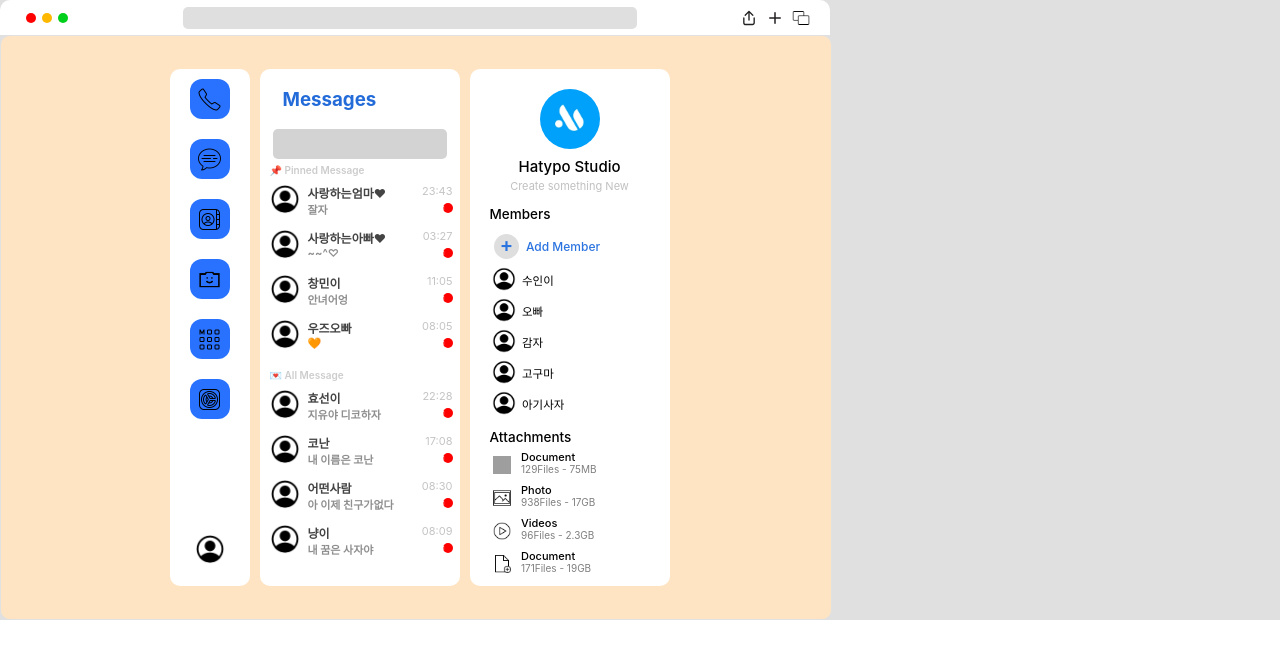
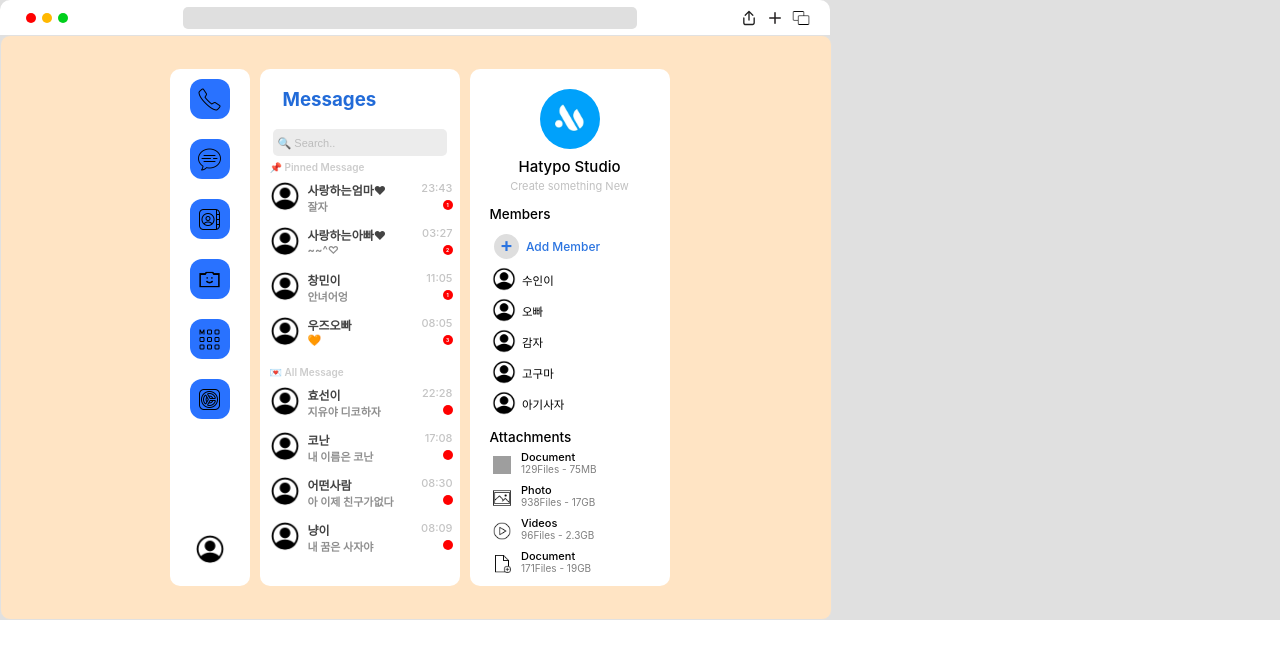
Before and after one commit to zzzzzuuuuu/miniProject, a React (Create React App) app: page / in a window 1280 px wide. Shown: the top 658 px of the page. Built offline with nearby package versions, Linux system fonts and the light colour scheme; grey boxes are pictures that could not be loaded.

Commit message:
style: 채팅방리스트 placeholder 추가

```diff
--- a/src/assets/data/Data.js
+++ b/src/assets/data/Data.js
@@ -5,24 +5,28 @@ export const PinnedData = [
     content: "잘자",
     time: "23:43",
     img: IMG,
+    count: 1,
   },
   {
     name: "사랑하는아빠︎︎♥︎︎",
     content: "~~^♡",
     time: "03:27",
     img: IMG,
+    count: 2,
   },
   {
     name: "창민이",
     content: "안녀어엉",
     time: "11:05",
     img: IMG,
+    count: 1,
   },
   {
     name: "우즈오빠",
     content: "🧡",
     time: "08:05",
     img: IMG,
+    count: 3,
   }
   ];
 
--- a/src/components/ChatList.js
+++ b/src/components/ChatList.js
@@ -1,7 +1,7 @@
 import styled from "styled-components";
 
 const ChatList = (props) => {
-  const { name, content, time, img } = props.data;
+  const { name, content, time, img, count } = props.data;
   // console.log(props.data);
   return (
     <>
@@ -11,10 +11,9 @@ const ChatList = (props) => {
           <PersonName>{name}</PersonName>
           <MessageContent>{content}</MessageContent>
         </NameContentBox>
-        {/*<PersonName>{name}</PersonName>*/}
         <TimeBox>
           <Time>{time}</Time>
-          <MessageCount>1</MessageCount>
+          <MessageCount><Center>{count}</Center></MessageCount>
         </TimeBox>
       </ChatPersonRoom>
     </>
@@ -74,15 +73,23 @@ const Time = styled.p`
   font-size: 11px;
   margin-top: 0;
   margin-bottom: 0;
+  font-weight: 500;
 `
 
 const MessageCount = styled.div`
   width: 10px;
   height: 10px;
-  background: red;
+  // 배경색 조건부 색깔 지정해야함
+  background: ${(count) => count ? "red" : "white"};
   border-radius: 100%;
   color: white;
   font-size: 5px;
+  font-weight: 700;
   line-height: 10px;
   margin-top: 5px;
 `
+const Center = styled.div`
+  display: flex;
+  justify-content: center;
+  align-items: center;
+`
--- a/src/components/ChatLists.js
+++ b/src/components/ChatLists.js
@@ -10,7 +10,7 @@ const ChatLists = (props) => {
     <>
       <ChatListsBox>
         <MessageTitle>Messages</MessageTitle> {/*// 메시지 박스 만들어서 수정하기 버튼이랑 같이 넣기*/}
-        <ChatSearchInput></ChatSearchInput>
+        <ChatSearchInput placeholder={" 🔍 Search.."}></ChatSearchInput>
         <InfoMessage>📌 Pinned Message</InfoMessage>
         <MessageLists>
           {PinnedData.map((data, index) => (
@@ -47,12 +47,17 @@ const MessageTitle = styled.h3`
 `
 
 const ChatSearchInput = styled.input`
-  background-color: lightgray;
+  background-color: #ECECEC;
   width: 170px;
-  height: 28px;
+  height: 25px;
   border-radius: 5px;
   border: none;
   margin-left: 13px;
+
+  &::placeholder {
+    color: #BDBDBD;
+    font-size: 11px;
+  }
 `
 
 const InfoMessage = styled.p`
```
